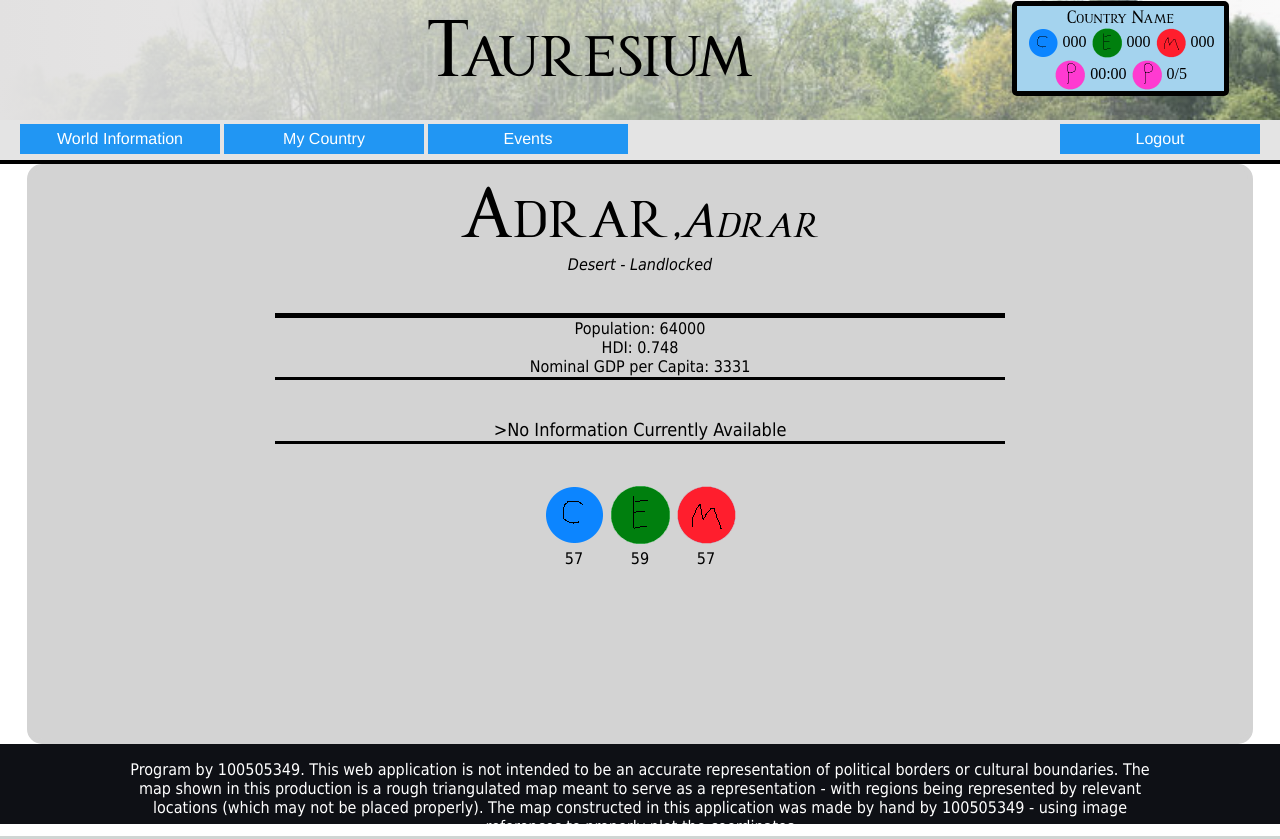
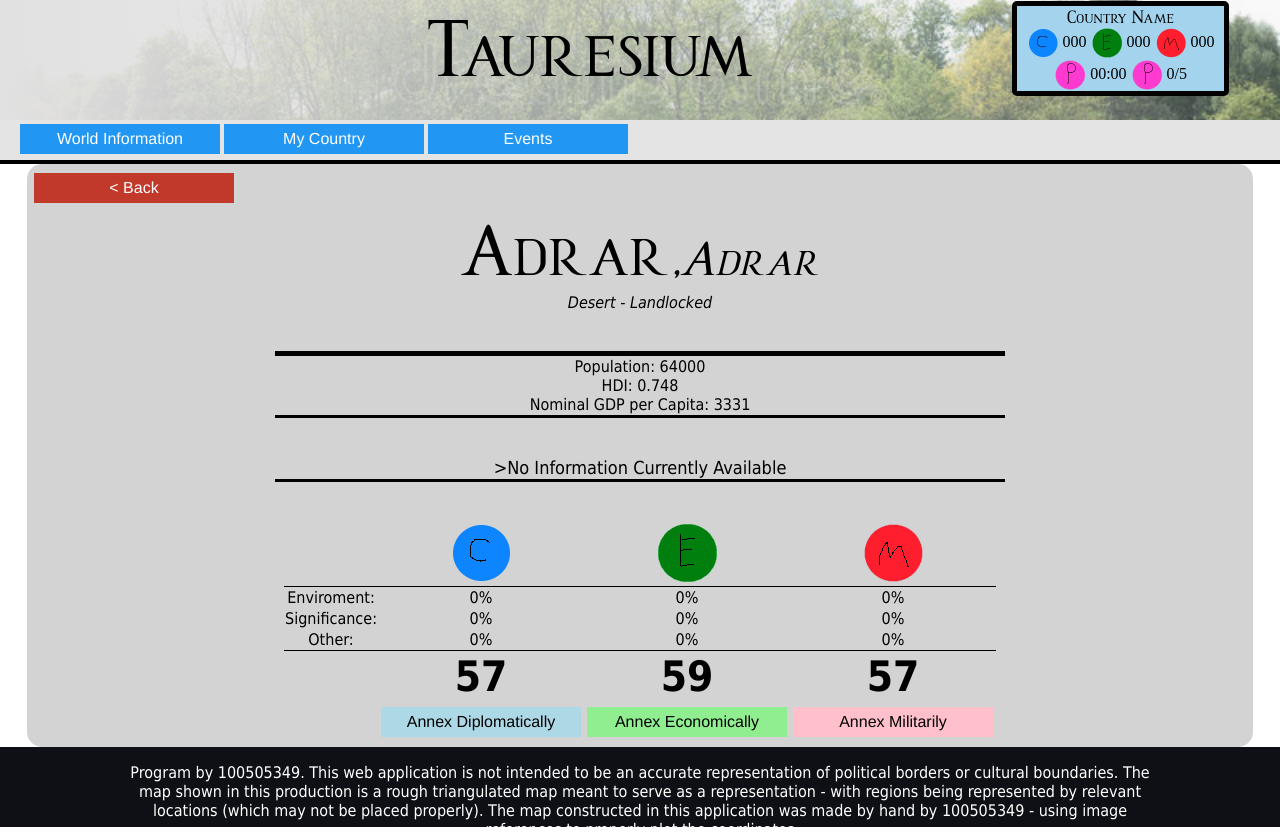
Before and after one commit to JaVonox/Tauresium, a PHP site: page /provinces.php?ProvinceView=Africa_AlgeriaAdrar in a window 1280 px wide. Run offline with PHP 8.4, Linux system fonts and the light colour scheme; data comes from the database, SQL or seed files in the repository.

Commit message:
Added more to provinces screen

```diff
--- a/Scripts/DBLoader.php
+++ b/Scripts/DBLoader.php
@@ -24,7 +24,7 @@ class Database{
 
 	public function getProvinceArray()
 	{
-		$sqlExec = "SELECT Province_ID,Capital,Region,Climate,City_Population_Total,National_HDI,National_Nominal_GDP_per_capita,Culture_Cost,Economic_Cost,Military_Cost,Coastal,Coastal_Region FROM provinces;";
+		$sqlExec = "SELECT Province_ID,Capital,Region,Climate,City_Population_Total,National_HDI,National_Nominal_GDP_per_capita,Coastal,Coastal_Region FROM provinces;";
 		$result = $this->connectionData->query($sqlExec);
 		$dataSet = $result->fetch_all(MYSQLI_ASSOC);
 		return $dataSet;
@@ -32,7 +32,7 @@ class Database{
 
 	public function getProvinceDetail($ProvinceIdentity)
 	{
-		$sqlExec = "SELECT Province_ID,Capital,Region,Climate,Description,City_Population_Total,National_HDI,National_Nominal_GDP_per_capita,Culture_Cost,Economic_Cost,Military_Cost,Coastal,Coastal_Region FROM provinces WHERE Province_ID = '" . $ProvinceIdentity . "';";
+		$sqlExec = "SELECT Province_ID,Capital,Region,Climate,Description,City_Population_Total,National_HDI,National_Nominal_GDP_per_capita,Culture_Cost,Economic_Cost,Military_Cost,Coastal,Coastal_Region,Culture_Modifier,Economic_Enviroment_Modifier,Military_Enviroment_Modifier FROM provinces WHERE Province_ID = '" . $ProvinceIdentity . "';";
 		$result = $this->connectionData->query($sqlExec);
 		$dataSet = $result->fetch_all(MYSQLI_ASSOC);
 		return $dataSet;
--- a/provinces.php
+++ b/provinces.php
@@ -1,3 +1,12 @@
+<?php
+$selectedProvince = htmlspecialchars($_GET["ProvinceView"]);
+if($selectedProvince == Null)
+{
+	header("Location: index.php");
+}
+
+?>
+
 <!DOCTYPE HTML>
 <html>
 <head>
@@ -29,21 +38,19 @@ Tauresium - Index
 <?php include_once "Scripts/DBLoader.php";?>
 
 <?php
-$selectedProvince = htmlspecialchars($_GET["ProvinceView"]);
 $database = new Database();
 $db = $database->getConnection();
 $loadedProvince = json_encode($database->getProvinceDetail($selectedProvince));
 ?>
 
 <div id="MenuBar" style="background-color:#E4E4E4;width:100%;height:40px;border-bottom:4px solid black;">
-	<button style="float:right;margin-right:20px;" class="menuButton" onclick="document.location='index.php'">Logout</button>
 	<button style="margin-left:20px;" class="menuButton">World Information</button>
 	<button class="menuButton">My Country</button>
 	<button class="menuButton">Events</button>
 </div>
 
 <div style="background-color:lightgrey;width:95%;min-height:570px;overflow:auto;border:5px solid lightgrey;border-radius:15px;margin-left:auto;margin-right:auto;" class="InformationText">
-
+<button id="BackButton" style="background-color:#c0392b;color: white;text-align: center;display: inline-block;font-size: 16px;margin: 4px 2px;cursor: pointer;width:200px;height:30px;border:none;font-family:'Helvetica';float:center;" onclick="document.location='Main.php'">< Back</button>
 <table style="width:60%;margin-left:auto;margin-right:auto;">
 <tr style="border-bottom:5px solid black;">
 <td style="text-align:center;" colspan="2">
@@ -71,15 +78,43 @@ $loadedProvince = json_encode($database->getProvinceDetail($selectedProvince));
 </tr>
 </table>
 <br><br>
-<table style="width:15%;margin-left:auto;margin-right:auto;">
-<tr>
+<table style="width:25%;margin-left:auto;margin-right:auto;">
+<tr style="border-bottom:1px solid black;">
+<td ></td>
 <td align="center"><img src="Assets/CultureIcon.png" style="width:64px;height:64px;vertical-align:middle;float:center;"/> </td>
 <td align="center"><img src="Assets/EconomicIcon.png" style="width:64px;height:64px;vertical-align:middle;float:center;"/> </td>
 <td align="center"><img src="Assets/MilitaryIcon.png" style="width:64px;height:64px;vertical-align:middle;float:center;"/> </td>
 </tr>
-<td align="center"><font id="ProvCulture"> Infinite</font></td>
-<td align="center"><font id="ProvEconomic"> Infinite</font></td>
-<td align="center"><font id="ProvMilitary">Infinite</font></td>
+<tr id="EnviromentalModifier" style="text-align:center;">
+<td>Enviroment:</td>
+<td><font id="CultureModEnv"> 0% </font></td>
+<td><font id="EconomicModEnv"> 0% </font></td>
+<td><font id="MilitaryModEnv"> 0% </font></td>
+</tr>
+<tr id="SignificanceModifer" style="text-align:center;">
+<td>Significance:</td>
+<td> <font id="CultureModSig"> 0% </font></td>
+<td><font id="EconomicModSig"> 0% </font></td>
+<td><font id="MilitaryModSig"> 0% </font></td>
+</tr>
+<tr id="DynamicModifier" style="text-align:center;">
+<td>Other:</td>
+<td><font id="CultureModDyn"> 0% </font></td>
+<td><font id="EconomicModDyn"> 0% </font></td>
+<td><font id="MilitaryModDyn"> 0% </font></td>
+</tr>
+<tr style="border-top:1px solid black;">
+<td></td>
+<td align="center"><b id="ProvCulture" style="font-size:42px"> Infinite</b></td>
+<td align="center"><b id="ProvEconomic" style="font-size:42px"> Infinite</b></td>
+<td align="center"><b id="ProvMilitary" style="font-size:42px">Infinite</b></td>
+</tr>
+<tr>
+<td></td>
+<td> <button id="CultureAnnex" style="background-color:lightblue;color: black;text-align: center;display: inline-block;font-size: 16px;margin: 4px 2px;cursor: pointer;width:200px;height:30px;border:none;font-family:'Helvetica';float:center;" onclick="">Annex Diplomatically</button> </td>
+<td> <button id="EconomicAnnex" style="background-color:lightgreen;color: black;text-align: center;display: inline-block;font-size: 16px;margin: 4px 2px;cursor: pointer;width:200px;height:30px;border:none;font-family:'Helvetica';float:center;" onclick="">Annex Economically</button>  </td>
+<td><button id="MilitaryAnnex" style="background-color:pink;color: black;text-align: center;display: inline-block;font-size: 16px;margin: 4px 2px;cursor: pointer;width:200px;height:30px;border:none;font-family:'Helvetica';float:center;" onclick="">Annex Militarily</button> </td>
+</tr>
 </table>
 
 </div>
@@ -98,9 +133,12 @@ document.getElementById("ProvCulture").textContent = selectedProvince.Culture_Co
 document.getElementById("ProvEconomic").textContent = selectedProvince.Economic_Cost;
 document.getElementById("ProvMilitary").textContent = selectedProvince.Military_Cost;
 document.getElementById("ProvInfo").textContent = selectedProvince.Description;
+document.getElementById("ProvMilitary").textContent = selectedProvince.Military_Cost;
 
-document.getElementById("ProvExamine").onclick = function() { document.location='provinces.php?ProvinceView=' + selectedProvince.Province_ID; } //change from index
-document.getElementById("ProvExamine").style.visibility = "visible";
+document.getElementById("CultureModSig").textContent = (selectedProvince.Culture_Modifier * 100) + "%";
+document.getElementById("EconomicModEnv").textContent = (selectedProvince.Economic_Enviroment_Modifier * 100) + "%";
+document.getElementById("MilitaryModEnv").textContent = (selectedProvince.Military_Enviroment_Modifier * 100) + "%";
+
 </script>
 
 <div class="Disclaimer">
```
Also changed, not shown: Main.php (+1 -12 lines).
